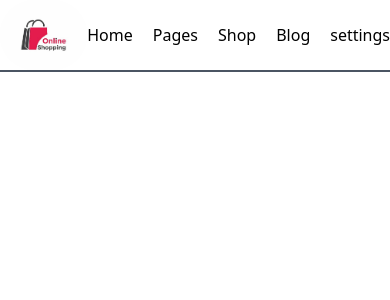
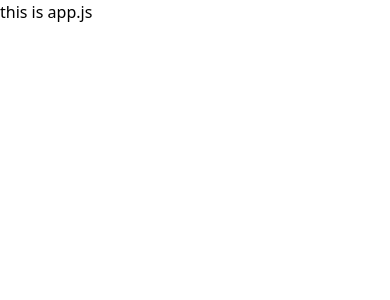
Before and after one commit to sainath-07/E_Commerce_WebSite, a React (Create React App) app: page / in a window 390 px wide. Shown: the top 300 px of the page. Built offline with nearby package versions, Linux system fonts and the light colour scheme.

Commit message:
starting

```diff
--- a/package.json
+++ b/package.json
@@ -7,8 +7,10 @@
     "@testing-library/react": "^13.4.0",
     "@testing-library/user-event": "^13.5.0",
     "axios": "^1.7.2",
+    "lucide-react": "^0.383.0",
     "react": "^18.3.1",
     "react-dom": "^18.3.1",
+    "react-router-dom": "^6.23.1",
     "react-scripts": "5.0.1",
     "web-vitals": "^2.1.4"
   },
--- a/src/App.js
+++ b/src/App.js
@@ -1,14 +1,12 @@
+import { BrowserRouter } from 'react-router-dom';
 import './App.css';
-import Home from './Pages/home';
-import Header from './components/header';
 
 function App() {
   return (
     <>
-    <Header/>
-   {/* <Home/> */}
 
-    </>
+    <h1>this is app.js</h1>
+      </>
   );
 }
 
--- a/src/assests/index.js
+++ b/src/assests/index.js
@@ -5,4 +5,4 @@ import paymentCardImage from "./Cart_image.jpg"
 import cartImage from './Cart_image.jpg'
 import gitHubLogo from './github-logo.png'
 
-export {newlogo,WebSiteLogo,VLogo,paymentCardImage,cartImage,gitHubLogo}
+export {newlogo,WebSiteLogo,paymentCardImage,cartImage,gitHubLogo,VLogo}
--- a/src/components/header.jsx
+++ /dev/null
@@ -1,27 +0,0 @@
-import { VLogo, WebSiteLogo, newlogo } from "../assests";
-
-const Header = () => {
-  return (
-    <div className="w-full h-25 bg-white border-b-[2px] border-b-gray-600">
-        <div className="max-w-screen-xl h-full mx-auto flex justify-center items-center">
-      <div>
-        <img src={WebSiteLogo}  className="w-18 sm:w-36 md:w-24 lg:w-28 xl:w-32 2xl:w-36 rounded-full" alt="WebSiteLogo"  />
-      </div>
-
-      <div >
-             <ul        className="flex items-center gap-4 sm:gap-5 md:gap-6 lg:gap-7 xl:gap-8 2xl:gap-9">
-
-                <li>Home</li>
-                <li>Pages</li>
-                <li>Shop</li>
-                <li>Blog</li>
-                <li>settings</li>
-
-             </ul>
-      </div>
-      </div>
-    </div>
-  );
-};
-
-export default Header;
--- a/tailwind.config.js
+++ b/tailwind.config.js
@@ -4,25 +4,7 @@ module.exports = {
     "./src/**/*.{js,jsx,ts,tsx}",
   ],
   theme: {
-
-    // s,m,l
-    // tablet (md)
-    // Laptop 1024 (lg)
-    // Laptop 1440
-    // Large screen 4k 2560
-    screens: {
-      'sm': '250px',
-      'm': '300px',
-      'l': '425px',
-      'md': '768px',
-      'lg': '1024px',
-      'xl': '1280px',
-      '2xl': '1440px',
-      '4k': '2560px',
-    },
-    extend: {
-
-  }
+    extend: {},
   },
   plugins: [],
 }
```
Also changed, not shown: src/assests/V_commerce.jpg, 1 other file (tests, documents, lock files or other folders).
